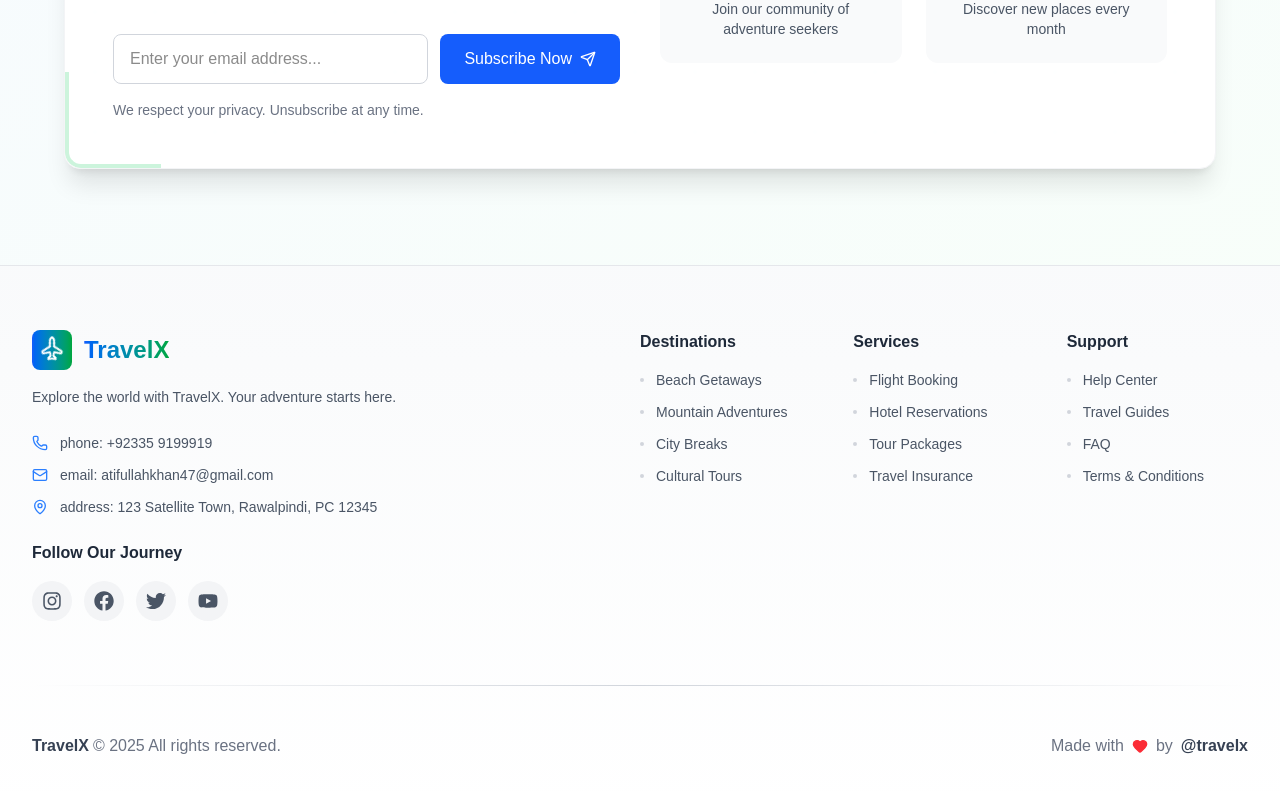
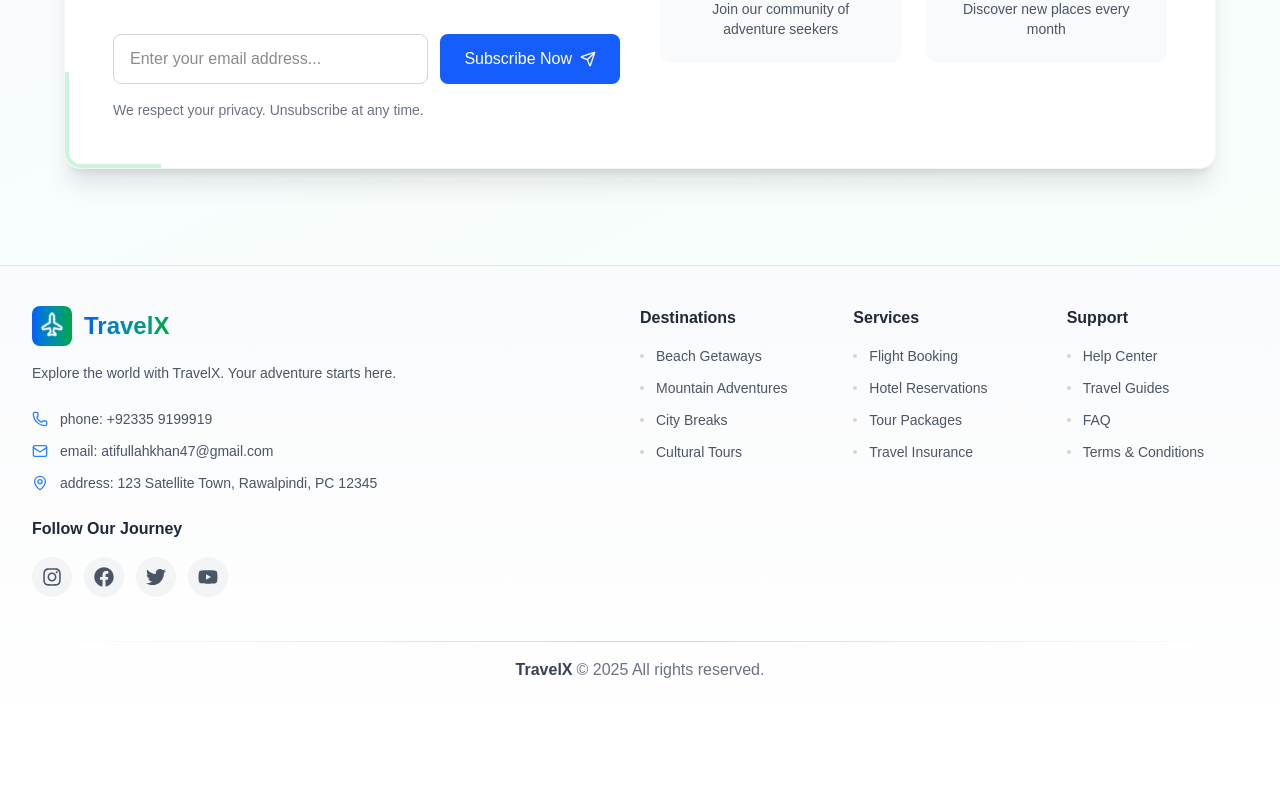
Before and after one commit to Saifullahkh/travel-website, a Next.js app: page / in a window 1280 px wide. Shown: the part 6210-7002 px from the top of the page. After the commit the page ends 6932 px from the top, so only its background shows below. Built offline with nearby package versions, Linux system fonts and the light colour scheme.

Commit message:
update_changes_v1

```diff
--- a/component/Footer/page.js
+++ b/component/Footer/page.js
@@ -131,29 +131,24 @@ export default function TravelFooter({
       id="footer"
       className={`w-full bg-gradient-to-b from-gray-50 to-white dark:from-gray-900 dark:to-gray-800 border-t border-gray-200 dark:border-gray-700 ${classname || ""}`}
     >
-      <div className="max-w-7xl mx-auto px-4 sm:px-6 lg:px-8 py-12 lg:py-16">
+      <div className="max-w-7xl mx-auto px-4 sm:px-6 lg:px-8 py-10">
         {/* Main footer content */}
-        <div className="flex flex-col lg:flex-row items-start justify-between gap-10 lg:gap-8 mb-10">
+        <div className="flex flex-col lg:flex-row items-start justify-between gap-10 lg:gap-8 mb-5">
           <LeftSection />
           <RightSection />
         </div>
 
         {/* Separator */}
-        <div className="h-px bg-gradient-to-r from-transparent via-gray-300 dark:via-gray-600 to-transparent my-8" />
+        <div className="h-px bg-gradient-to-r from-transparent via-gray-300 dark:via-gray-600 to-transparent my-4" />
 
         {/* Bottom section */}
-        <div className="flex flex-col sm:flex-row justify-between items-center gap-4 pt-4">
-          <div className="text-center sm:text-left">
+        <div className="">
+          <div className="text-center ">
             <span className="font-semibold text-gray-700 dark:text-gray-300">TravelX</span>
             <span className="text-gray-500 dark:text-gray-400 ml-1">&copy; 2025 All rights reserved.</span>
           </div>
 
-          <div className="flex items-center gap-1 text-center sm:text-right text-gray-500 dark:text-gray-400">
-            <span>Made with</span>
-            <Heart className="text-red-500 h-4 w-4 fill-current mx-1" />
-            <span>by</span>
-            <span className="font-semibold text-gray-700 dark:text-gray-300 ml-1">@travelx</span>
-          </div>
+
         </div>
       </div>
     </footer>
```
